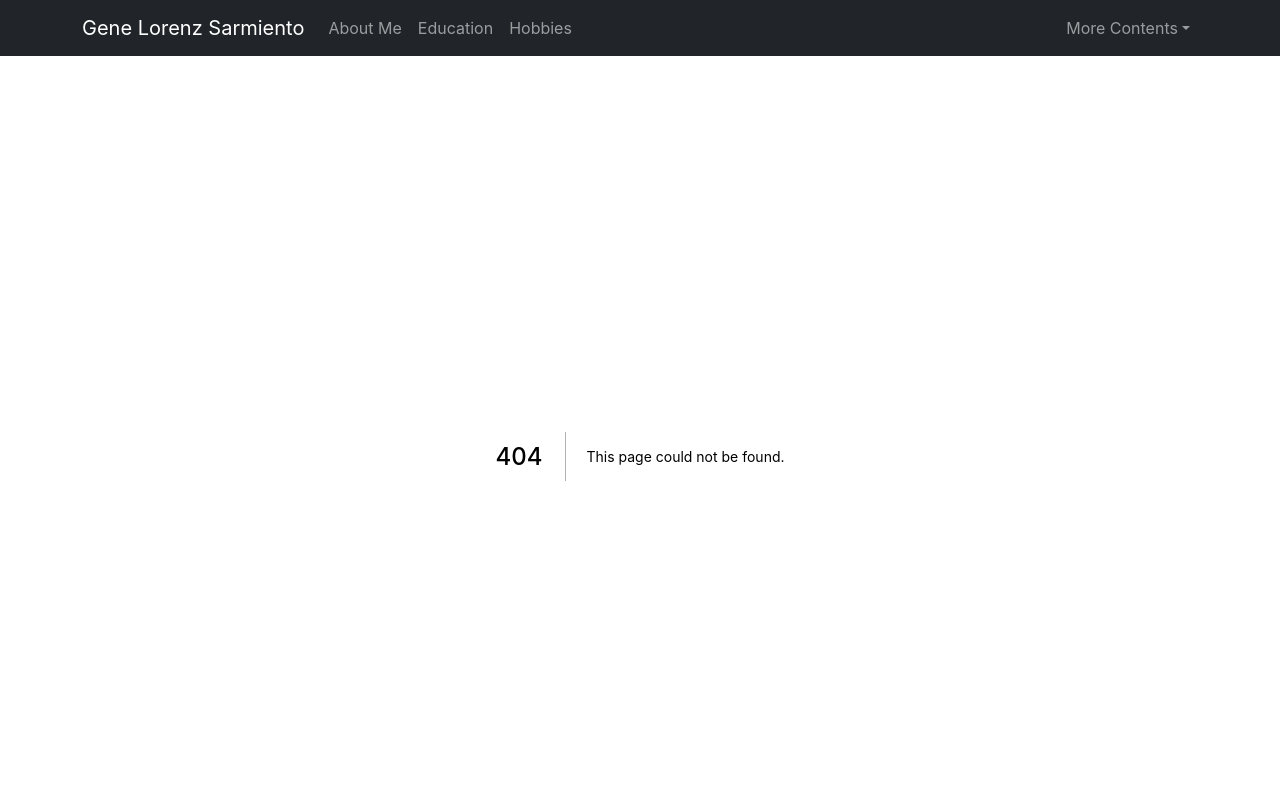
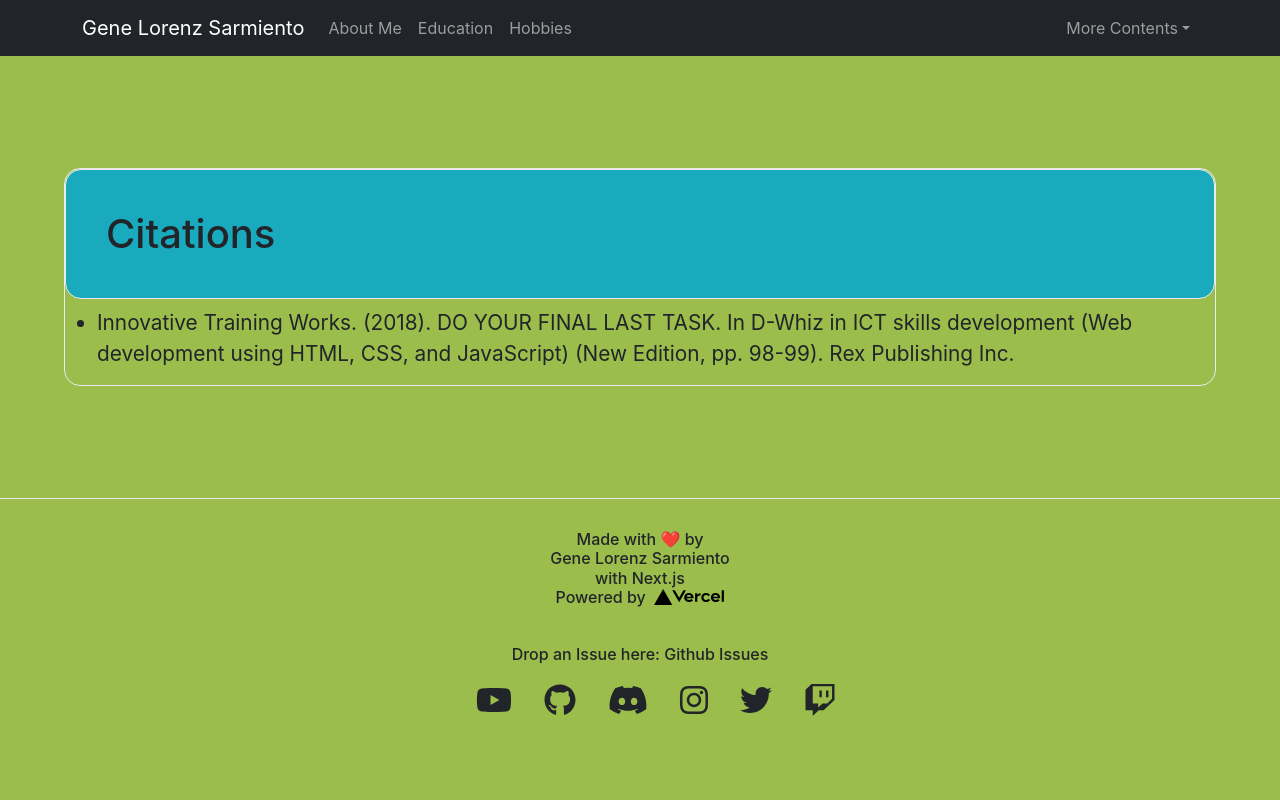
Before and after one commit to genelorenzSarmiento0408/C.S.-Gr.8-2nd-quarter-lastact, a Next.js app: page /citations in a window 1280 px wide. Before the commit this address had no page. Shown: the top 800 px of the page. Built offline with nearby package versions, Linux system fonts and the light colour scheme.

Commit message:
Add Citations

```diff
--- a/components/Footer.tsx
+++ b/components/Footer.tsx
@@ -13,24 +13,23 @@ import { ReactElement } from "react";
 
 export default function Footer() {
   let lastAct: ReactElement;
-  let Undesclosed: ReactElement;
+
   if (typeof window !== "undefined") {
     if (window.location.pathname == "/") {
       lastAct = (
         <>
-          <a>For the Completion of the </a>
-          <a>2nd Quarter last Activity in Computer 8</a>
-        </>
-      );
-    } else if (window.location.pathname == "/grade46") {
-      Undesclosed = (
-        <>
-          <a>
-            <sup>[1]</sup>
-            <Link href="https://github.com/genelorenzSarmiento0408/C.S.-Gr.8-2nd-quarter-lastact/issues/1#issuecomment-994923185">
-              Based on Context
-            </Link>
-          </a>
+          <p
+            style={{
+              display: "flex",
+              justifyContent: "center",
+              alignItems: "center",
+            }}
+          >
+            For the Completion of the
+          </p>
+          <Link href="/citations#computer8">
+            <a>2nd Quarter last Activity in Computer 8</a>
+          </Link>
         </>
       );
     }
@@ -38,7 +37,6 @@ export default function Footer() {
   return (
     <footer>
       <h6>
-        {Undesclosed}
         <a> Made with ❤️ by</a>
         <a href="https://github.com/genelorenzSarmiento0408/C.S.-Gr.8-2nd-quarter-lastact">
           Gene Lorenz Sarmiento
@@ -53,6 +51,8 @@ export default function Footer() {
         </a>
         <br />
         {lastAct}
+        <br />
+
         <Link href="https://github.com/genelorenzSarmiento0408/C.S.-Gr.8-2nd-quarter-lastact/issues">
           <a>Drop an Issue here: Github Issues</a>
         </Link>
--- a/components/NavBar.tsx
+++ b/components/NavBar.tsx
@@ -26,6 +26,7 @@ export default function NavBar() {
               <NavDropdown.Item href="/images">Images</NavDropdown.Item>
               <NavDropdown.Item href="/friends">Friends</NavDropdown.Item>
               <NavDropdown.Item href="/interests">Interests</NavDropdown.Item>
+              <NavDropdown.Item href="/citations">Citations</NavDropdown.Item>
               <NavDropdown.Item href="/familytree">
                 Family Tree
               </NavDropdown.Item>
--- a/pages/_app.tsx
+++ b/pages/_app.tsx
@@ -4,10 +4,9 @@ import SSRProvider from "react-bootstrap/SSRProvider";
 import Head from "next/head";
 import { config, dom } from "@fortawesome/fontawesome-svg-core";
 import Footer from "../components/Footer";
-
 config.autoAddCss = false;
 
-export default function MyApp({ Component, pageProps }) {
+export default function MyApp({ Component, pageProps }): JSX.Element {
   return (
     <SSRProvider>
       <Head>
@@ -15,6 +14,7 @@ export default function MyApp({ Component, pageProps }) {
         <style>{dom.css()}</style>
         <link rel="icon" href="/favicon.ico" />
       </Head>
+
       <NavBar />
       <Component {...pageProps} />
       <Footer />
--- /dev/null
+++ b/pages/citations.tsx
@@ -0,0 +1,18 @@
+export default function citations() {
+  return (
+    <div>
+      <main>
+        <div className="card">
+          <h1 className="card-title">Citations</h1>
+          <ul>
+            <li id="computer8">
+              Innovative Training Works. (2018). DO YOUR FINAL LAST TASK. In
+              D-Whiz in ICT skills development (Web development using HTML, CSS,
+              and JavaScript) (New Edition, pp. 98-99). Rex Publishing Inc.
+            </li>
+          </ul>
+        </div>
+      </main>
+    </div>
+  );
+}
--- a/pages/grade13.tsx
+++ b/pages/grade13.tsx
@@ -1,6 +1,6 @@
 import Link from "next/link";
 
-export default function grade13() {
+export default function grade13(): JSX.Element {
   return (
     <div>
       <main>
@@ -24,7 +24,8 @@ export default function grade13() {
               </p>
               <h2>Grade 3</h2>
               <p style={{ marginLeft: "3rem" }}>
-                Then in Grade 3, nothing has changed
+                Then in Grade 3, nothing has really changed, Im stil in the
+                honor roll
               </p>
               <p style={{ textAlign: "center" }}>
                 <Link href="/grade46">
--- a/pages/styles.scss
+++ b/pages/styles.scss
@@ -38,7 +38,7 @@ main {
 
 footer {
   width: 100%;
-  height: 15rem;
+  height: 17rem;
   border-top: 1px solid #eaeaea;
   display: flex;
   justify-content: center;
```
Also changed, not shown: pages/grade46.tsx (+7 -8 lines).
